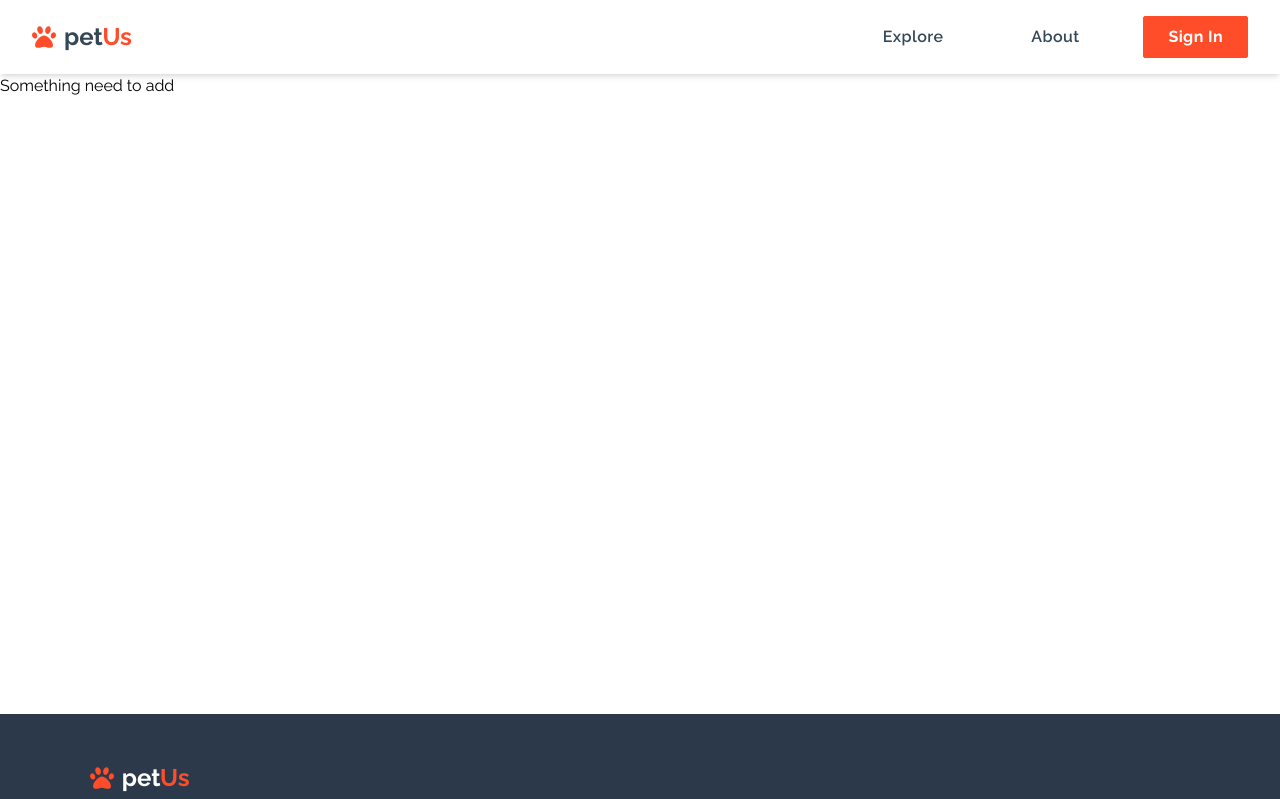
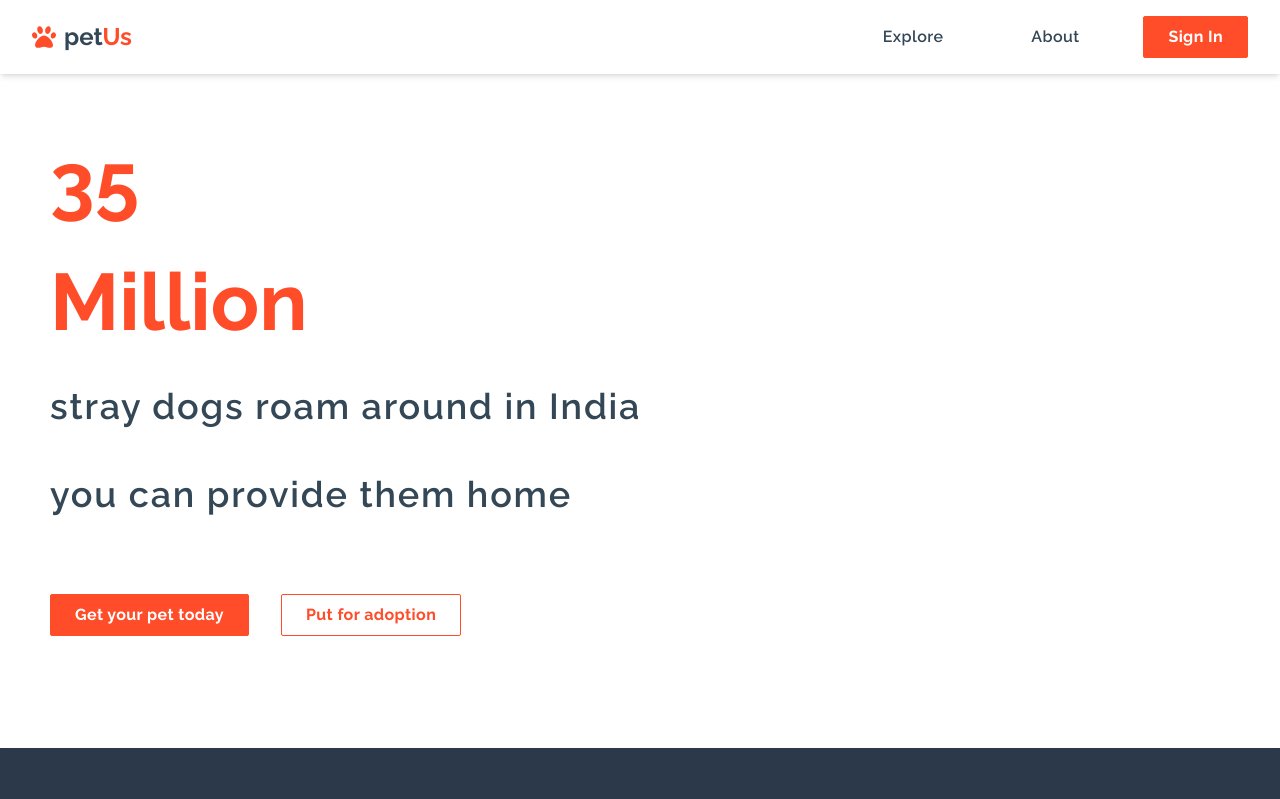
Before and after one commit to Neerajx11/pet-us, a React (Create React App) app: page /about in a window 1280 px wide. Shown: the top 799 px of the page. Built offline with nearby package versions, Linux system fonts and the light colour scheme; no server answers.

Commit message:
add about page

```diff
--- a/src/components/About.js
+++ b/src/components/About.js
@@ -1,9 +1,34 @@
+import { NavLink } from "react-router-dom";
+import Button from "./Button";
 import Footer from "./Footer";
 
 const About = () => {
   return (
     <div>
-      <div className="h-[80vh]">Something need to add</div>
+      <div className="px-[50px] pt-12 pb-24">
+        <div className="text-center md:text-left">
+          <p className="text-primary text-[80px] font-bold">35</p>
+          <p className="text-primary text-[80px] font-bold">Million</p>
+          <p className="mt-4 text-xl font-semibold tracking-wider md:mt-6 md:text-4xl text-bgprimary">
+            stray dogs roam around in India
+          </p>
+          <p className="mt-2 text-xl font-semibold tracking-wider md:mt-12 md:text-4xl text-bgprimary">
+            you can provide them home
+          </p>
+        </div>
+        <div className="relative z-10 flex flex-col items-center mt-12 mb-4 space-y-6 md:mt-20 md:space-y-0 md:space-x-8 md:flex-row">
+          <NavLink to="/explore">
+            <Button text="Get your pet today" className="w-[200px] md:w-max" />
+          </NavLink>
+          <NavLink to="/add">
+            <Button
+              text="Put for adoption"
+              className="w-[200px] md:w-max"
+              variant="transparent"
+            />
+          </NavLink>
+        </div>
+      </div>
       <Footer />
     </div>
   );
```
